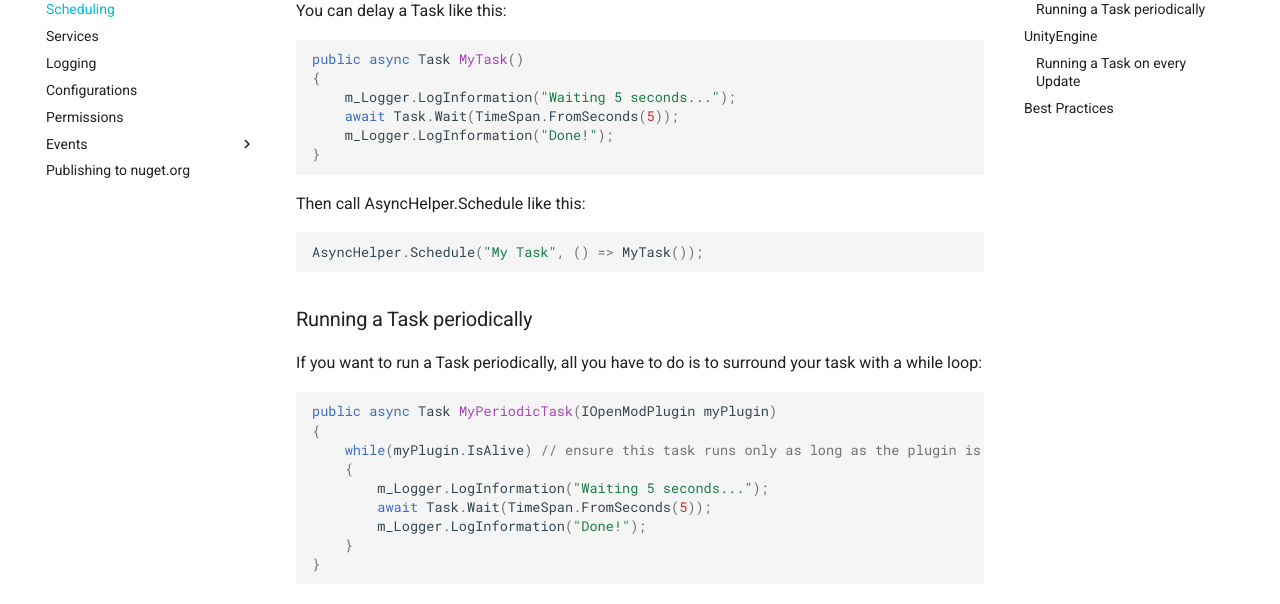
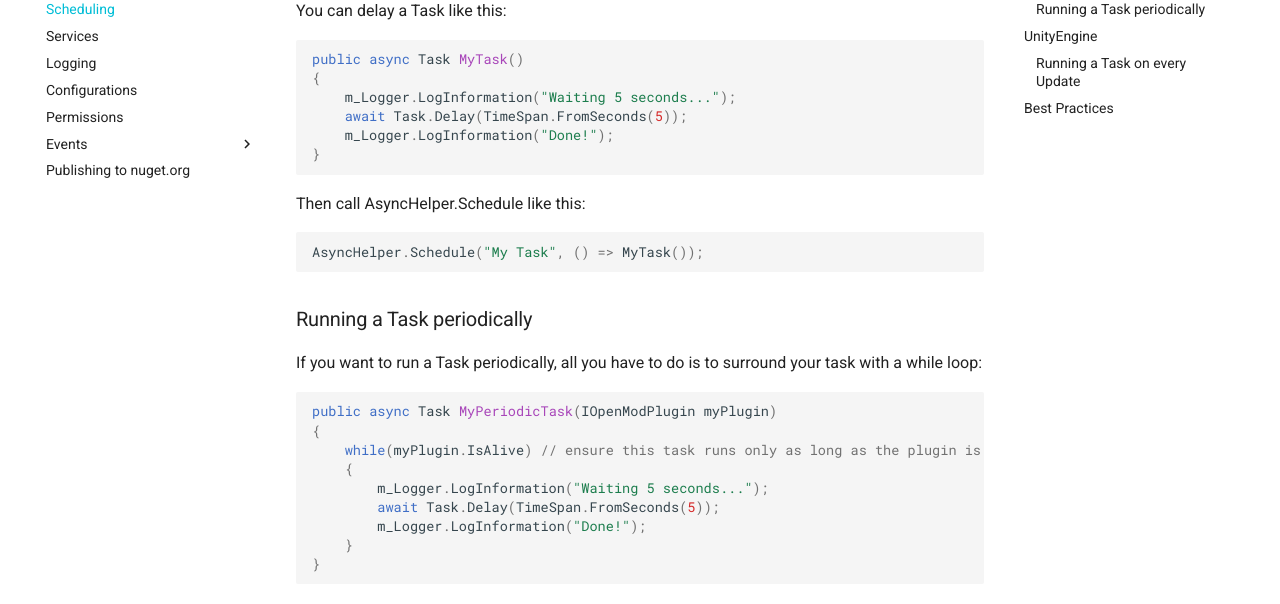
Before and after one commit to openmod/openmod-docs, an MkDocs documentation site: the page built from content/development-guide/scheduling.md, in a window 1280 px wide and 900 px high, scrolled down 348 px. Shown: the part 153-757 px from the top of the window. Built offline with MkDocs 1.6.1 and Material for MkDocs 9.7.7, drawn with Linux system fonts in a browser that asks for light colours; comment, search, counter and statistics services are not loaded; old or Windows-style settings are respelled for this version of MkDocs.

Commit message:
Replaced Task.Wait with Task.Delay
The Wait method is called on an instance of a Task object. Delay is the static method with returns a Task which finishes executing after the specified amount of time.

````diff
--- a/content/development-guide/scheduling.md
+++ b/content/development-guide/scheduling.md
@@ -12,7 +12,7 @@ You can delay a Task like this:
 public async Task MyTask()
 {
     m_Logger.LogInformation("Waiting 5 seconds...");
-    await Task.Wait(TimeSpan.FromSeconds(5));
+    await Task.Delay(TimeSpan.FromSeconds(5));
     m_Logger.LogInformation("Done!");
 }
 ```
@@ -30,7 +30,7 @@ public async Task MyPeriodicTask(IOpenModPlugin myPlugin)
     while(myPlugin.IsAlive) // ensure this task runs only as long as the plugin is loaded
     {
         m_Logger.LogInformation("Waiting 5 seconds...");
-        await Task.Wait(TimeSpan.FromSeconds(5));
+        await Task.Delay(TimeSpan.FromSeconds(5));
         m_Logger.LogInformation("Done!");
     }
 }
@@ -89,4 +89,4 @@ AsyncHelper.Schedule("My Task", () => MyUpdateTask(myPlugin).AsTask() /* for Uni
 
 ## Best Practices
 If your task runs periodically, always ensure it stops running when your plugin gets unloaded.
-**Do not** use Thread.Sleep or similar blocking methods like non-async I/O methods in Tasks. These methods will block the thread and prevent other tasks from running. Always use the async Task methods instead, like `Task.Wait`.
+**Do not** use Thread.Sleep or similar blocking methods like non-async I/O methods in Tasks. These methods will block the thread and prevent other tasks from running. Always use the async Task methods instead, like `Task.Delay`.
````
